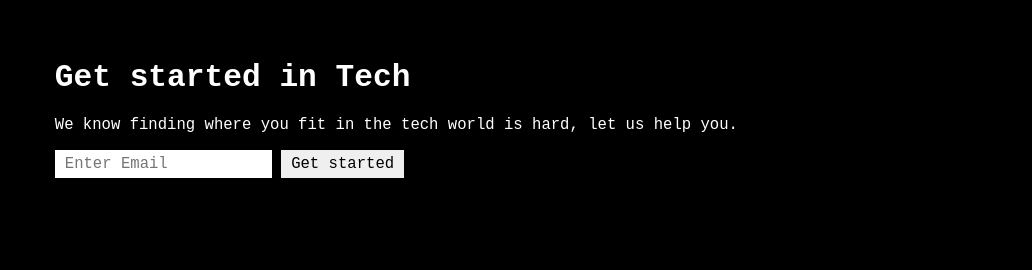
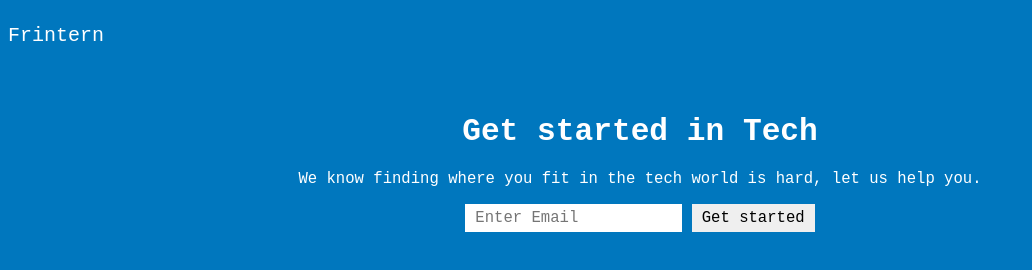
Before and after one commit to frintern/skill-checker, a plain HTML site: page index.html in a window 1280 px wide. Shown: the whole page, without its empty margins (0-1032 px from the left). Drawn offline with Linux system fonts and the light colour scheme.

Commit message:
updated styling and added logo text

```diff
--- a/css/checker.css
+++ b/css/checker.css
@@ -1,7 +1,7 @@
 body {
   font-family: monospace;
   font-size: 1.2em;
-  background-color: black;
+  background-color: #0077BE;
   color: white;
   display: flex;
   flex-flow: column;
@@ -28,3 +28,15 @@ li {
   flex: 1;
   margin: 2em 3em;
 }
+
+
+a {
+  text-decoration: underline;
+  color: white;
+}
+
+
+.logo a {
+  font-size: 20px;
+  text-decoration: none;
+}
--- a/css/index.css
+++ b/css/index.css
@@ -1,10 +1,11 @@
 body {
   font-family: monospace;
   font-size: 1.2em;
-  background-color: black;
+  background-color: #0077BE;
   color: white;
   display: flex;
   flex-flow: column;
+  min-height: 100%
 }
 
 input, button {
@@ -14,7 +15,27 @@ input, button {
   font-size: 1em;
 }
 
+
 .body {
   flex: 1;
-  margin: 2em 3em;
+  margin: 2em auto;
+  text-align: center;
 }
+
+
+ul {
+  list-style-type: none;
+  padding: 0;
+}
+
+
+a {
+  text-decoration: underline;
+  color: white;
+}
+
+
+.logo a {
+  font-size: 20px;
+  text-decoration: none;
+}
--- a/css/resources.css
+++ b/css/resources.css
@@ -1,7 +1,7 @@
 body {
   font-family: monospace;
   font-size: 1.2em;
-  background-color: black;
+  background-color: #0077BE;
   color: white;
   display: flex;
   flex-flow: column;
@@ -12,3 +12,21 @@ body {
   flex: 1;
   margin: 2em 3em;
 }
+
+
+a {
+  text-decoration: underline;
+  color: white;
+}
+
+
+.logo a {
+  font-size: 20px;
+  text-decoration: none;
+}
+
+
+ul {
+  list-style-type: none;
+  padding: 0;
+}
--- a/index.html
+++ b/index.html
@@ -9,6 +9,13 @@
   </head>
 
   <body>
+
+
+    <!-- The text logo-->
+    <ul class="logo">
+      <li><a href="index.html">Frintern</a></li>
+    </ul>
+
 
     <div class="body">
 
@@ -28,4 +35,6 @@
     <script src="javascript/index.js"></script>
 
   </body>
+
+
 </html>
```
Also changed, not shown: pages/checker.html (+8 -0 lines), pages/resources.html (+9 -0 lines).
